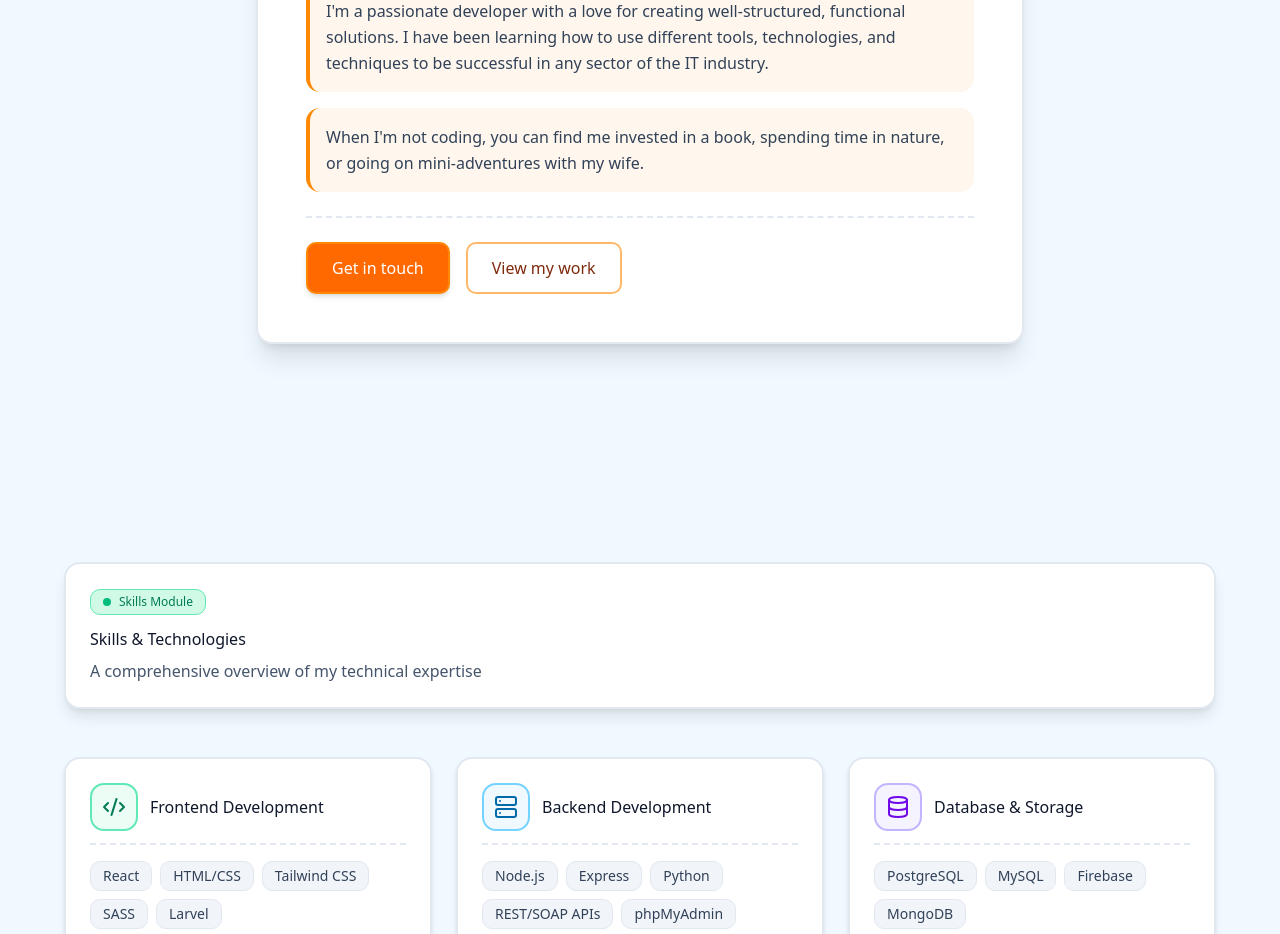
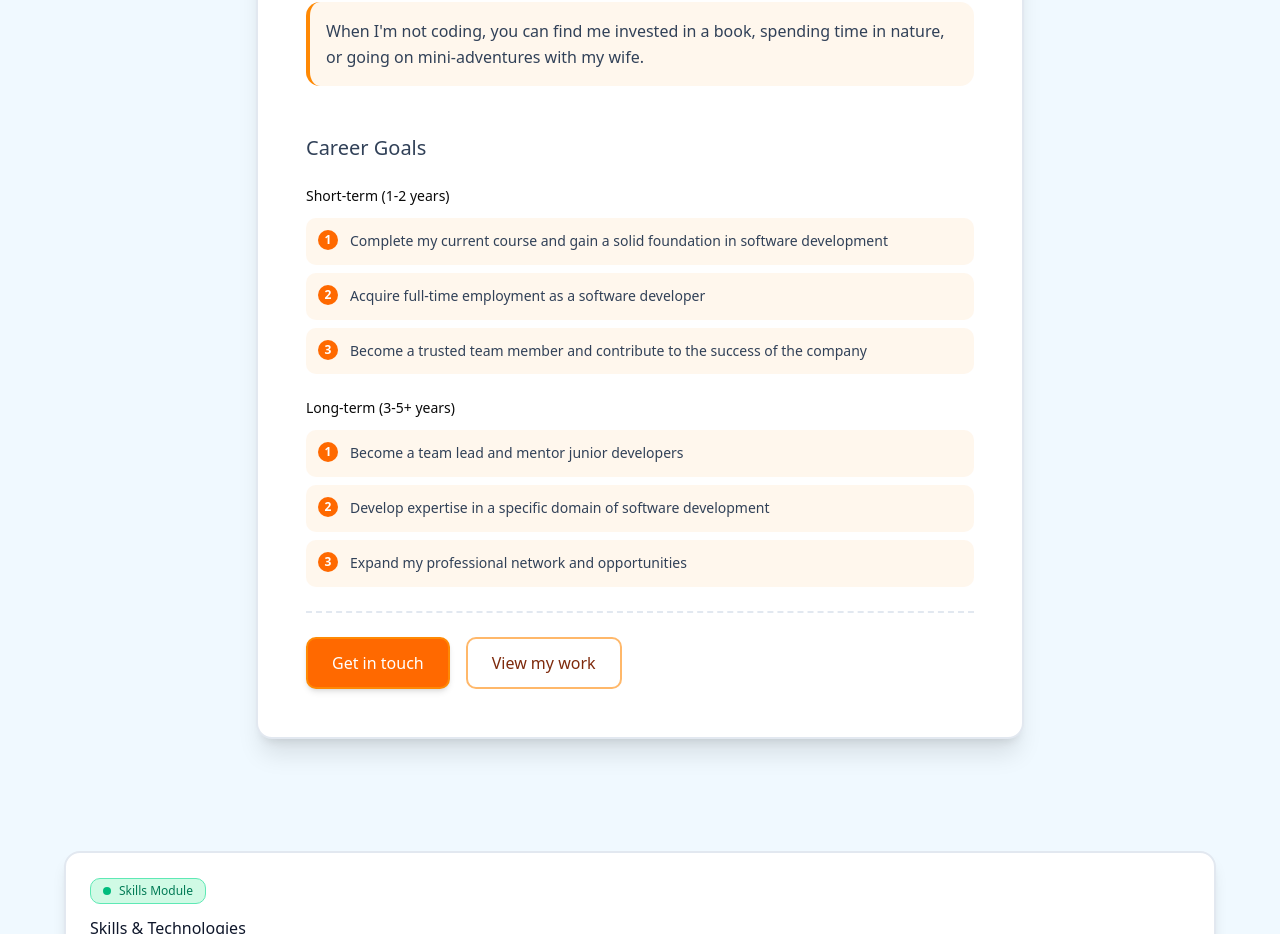
Before and after one commit to JKaulback/Personal-Portfolio-Website, a React (Vite) app: page / in a window 1280 px wide. Shown: the part 1118-2052 px from the top of the page. Built offline with nearby package versions, Linux system fonts and the light colour scheme.

Commit message:
Added Career Goals to the About Me component

```diff
--- a/src/components/About.tsx
+++ b/src/components/About.tsx
@@ -6,6 +6,18 @@ export function About({ isDarkMode }: AboutProps) {
   const contentParagraphs = [
     "I'm a passionate developer with a love for creating well-structured, functional solutions. I have been learning how to use different tools, technologies, and techniques to be successful in any sector of the IT industry.",
     "When I'm not coding, you can find me invested in a book, spending time in nature, or going on mini-adventures with my wife."
+  ];
+
+  const shortTermGoals = [
+    "Complete my current course and gain a solid foundation in software development",
+    "Acquire full-time employment as a software developer",
+    "Become a trusted team member and contribute to the success of the company"
+  ];
+
+  const longTermGoals = [
+    "Become a team lead and mentor junior developers",
+    "Develop expertise in a specific domain of software development",
+    "Expand my professional network and opportunities"
   ];
 
   return (
@@ -42,6 +54,70 @@ export function About({ isDarkMode }: AboutProps) {
             ))}
           </div>
 
+          {/* Career Goals Section */}
+          <div className="mt-12 space-y-6">
+            <h3 className={`text-xl font-semibold transition-colors duration-300 ${isDarkMode ? 'text-slate-300' : 'text-slate-700'
+              }`}>
+              Career Goals
+            </h3>
+
+            {/* Short-term Goals */}
+            <div>
+              <h4 className={`text-sm font-medium mb-3 transition-colors duration-300 ${isDarkMode ? 'text-orange-400' : 'text-orange-600'
+                }`}>
+                Short-term (1-2 years)
+              </h4>
+              <div className="space-y-2">
+                {shortTermGoals.map((goal, index) => (
+                  <div
+                    key={index}
+                    className={`flex items-start gap-3 p-3 rounded-lg transition-colors duration-300 ${isDarkMode
+                      ? 'bg-orange-900/10 hover:bg-orange-900/20'
+                      : 'bg-orange-50 hover:bg-orange-100'
+                      }`}
+                  >
+                    <div className={`mt-0.5 w-5 h-5 rounded-full flex items-center justify-center flex-shrink-0 transition-colors duration-300 ${isDarkMode ? 'bg-orange-600' : 'bg-orange-500'
+                      }`}>
+                      <span className="text-white text-xs font-bold">{index + 1}</span>
+                    </div>
+                    <p className={`text-sm leading-relaxed transition-colors duration-300 ${isDarkMode ? 'text-slate-400' : 'text-slate-700'
+                      }`}>
+                      {goal}
+                    </p>
+                  </div>
+                ))}
+              </div>
+            </div>
+
+            {/* Long-term Goals */}
+            <div>
+              <h4 className={`text-sm font-medium mb-3 transition-colors duration-300 ${isDarkMode ? 'text-orange-400' : 'text-orange-600'
+                }`}>
+                Long-term (3-5+ years)
+              </h4>
+              <div className="space-y-2">
+                {longTermGoals.map((goal, index) => (
+                  <div
+                    key={index}
+                    className={`flex items-start gap-3 p-3 rounded-lg transition-colors duration-300 ${isDarkMode
+                      ? 'bg-orange-900/10 hover:bg-orange-900/20'
+                      : 'bg-orange-50 hover:bg-orange-100'
+                      }`}
+                  >
+                    <div className={`mt-0.5 w-5 h-5 rounded-full flex items-center justify-center flex-shrink-0 transition-colors duration-300 ${isDarkMode ? 'bg-orange-600' : 'bg-orange-500'
+                      }`}>
+                      <span className="text-white text-xs font-bold">{index + 1}</span>
+                    </div>
+                    <p className={`text-sm leading-relaxed transition-colors duration-300 ${isDarkMode ? 'text-slate-400' : 'text-slate-700'
+                      }`}>
+                      {goal}
+                    </p>
+                  </div>
+                ))}
+              </div>
+            </div>
+          </div>
+
           <div className="flex gap-4 pt-6 mt-6 border-t-2 border-dashed transition-colors duration-300"
             style={{ borderColor: isDarkMode ? '#334155' : '#e2e8f0' }}
           >
```
Lines whose indentation alone changed are shown as unchanged.
